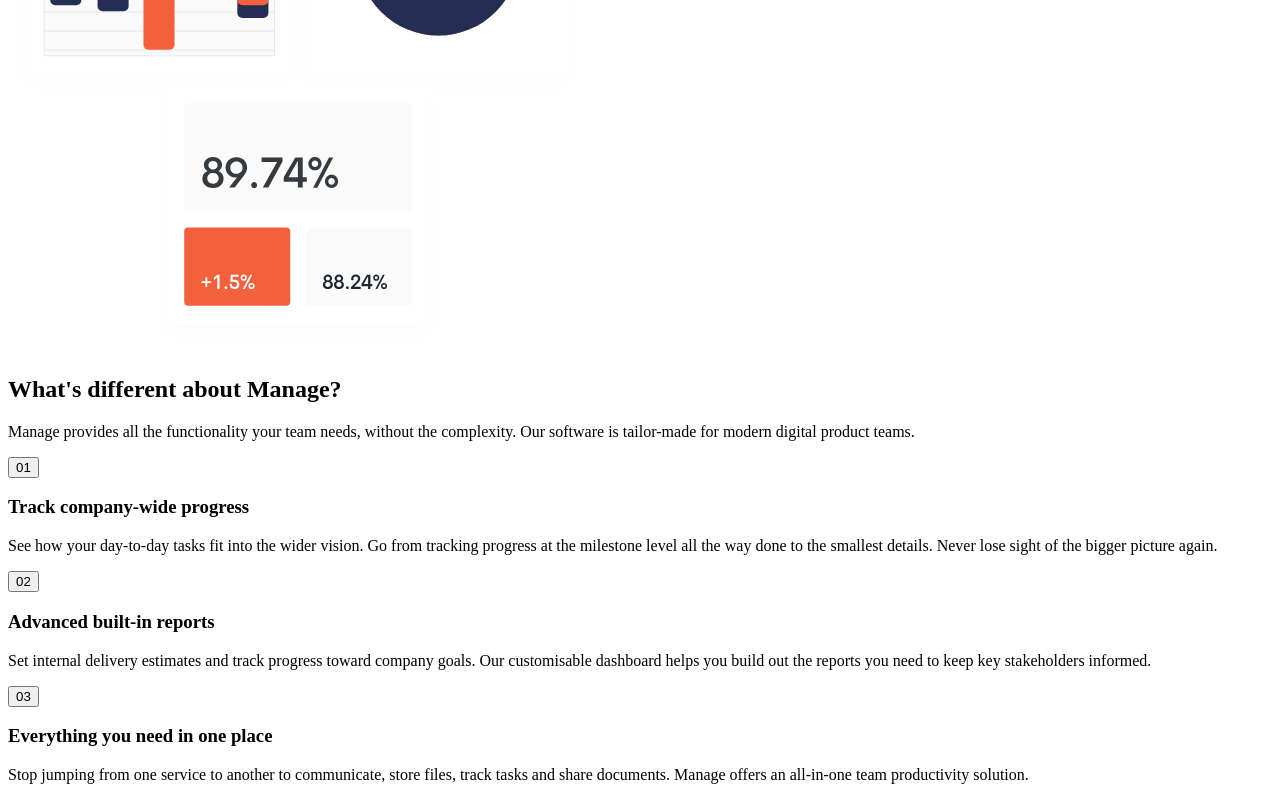
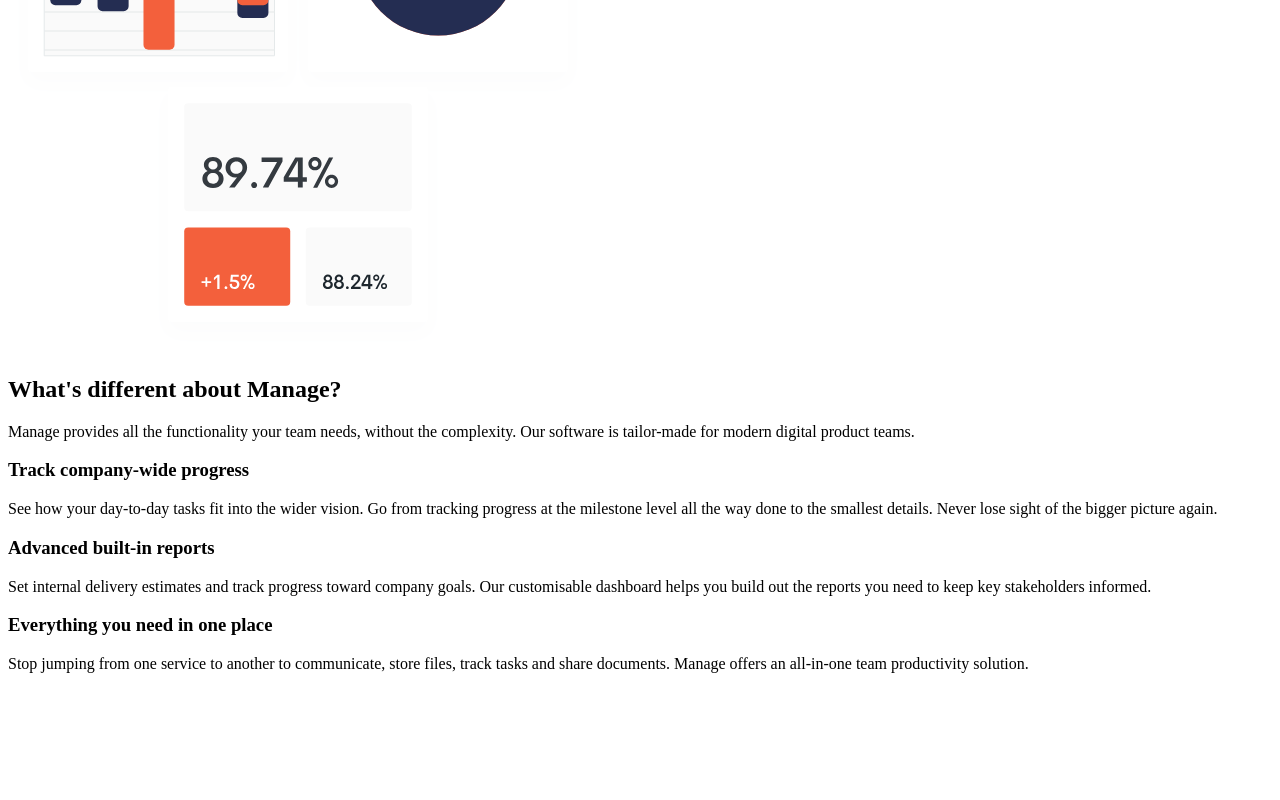
Before and after one commit to MilitusInnocent/manage-landing-page, a React (Create React App) app: page / in a window 1280 px wide. Shown: the part 523-1323 px from the top of the page. After the commit the page ends 1212 px from the top, so only its background shows below. Built offline with nearby package versions, Linux system fonts and the light colour scheme.

Commit message:
Number prop added to pass to AboutCard & Button component import removed

```diff
--- a/src/components/About.js
+++ b/src/components/About.js
@@ -1,40 +1,36 @@
 import React from 'react';
-import {AboutCard, Button} from './';
-
+import { AboutCard } from './';
 
 const About = () => (
     <div className="about">
         <div className="about__textbox">
             <h2 className="about__textbox__heading">What's different about Manage?</h2>
-            <p className="about__textbox__subheading">Manage provides all the
-            functionality your team needs, without the complexity.
-            Our software is tailor-made for modern digital product teams.</p>
+            <p className="about__textbox__subheading">
+                Manage provides all the functionality your team needs, without the complexity. Our software is tailor-made for modern digital product teams.
+            </p>
         </div>
         <div className="about__card__container">
-            <Button color='orange' text='01' />
             <AboutCard
+                number='01'
                 heading='Track company-wide progress'
                 text='See how your day-to-day tasks fit into the wider vision.
                 Go from tracking progress at the milestone level all the way done to the
                 smallest details. Never lose sight of the bigger picture again.'
             />
-
-            <Button color='orange' text='02' />
             <AboutCard
+                number='02'
                 heading='Advanced built-in reports'
                 text="Set internal delivery estimates and track progress toward
                 company goals. Our customisable dashboard helps you build out the
                 reports you need to keep key stakeholders informed."
             />
-
-            <Button color='orange' text='03' />
             <AboutCard
+                number='03'
                 heading='Everything you need in one place'
                 text="Stop jumping from one service to another to communicate,
                 store files, track tasks and share documents. Manage offers an
                 all-in-one team productivity solution."
             />
-
         </div>
     </div>
 )
```
